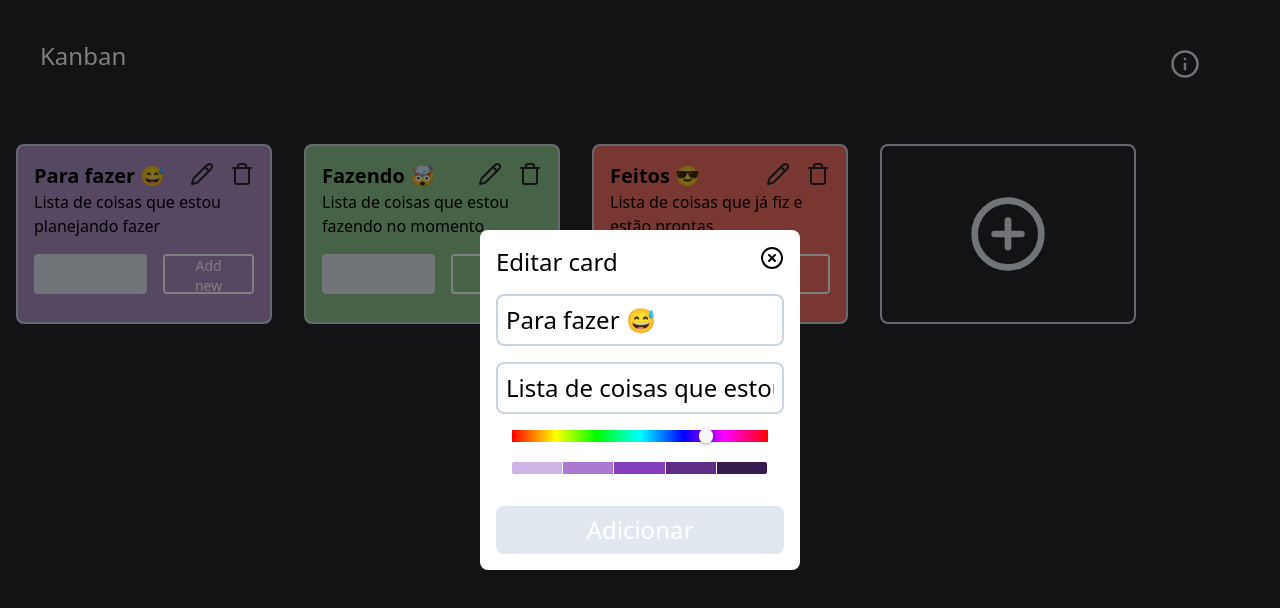
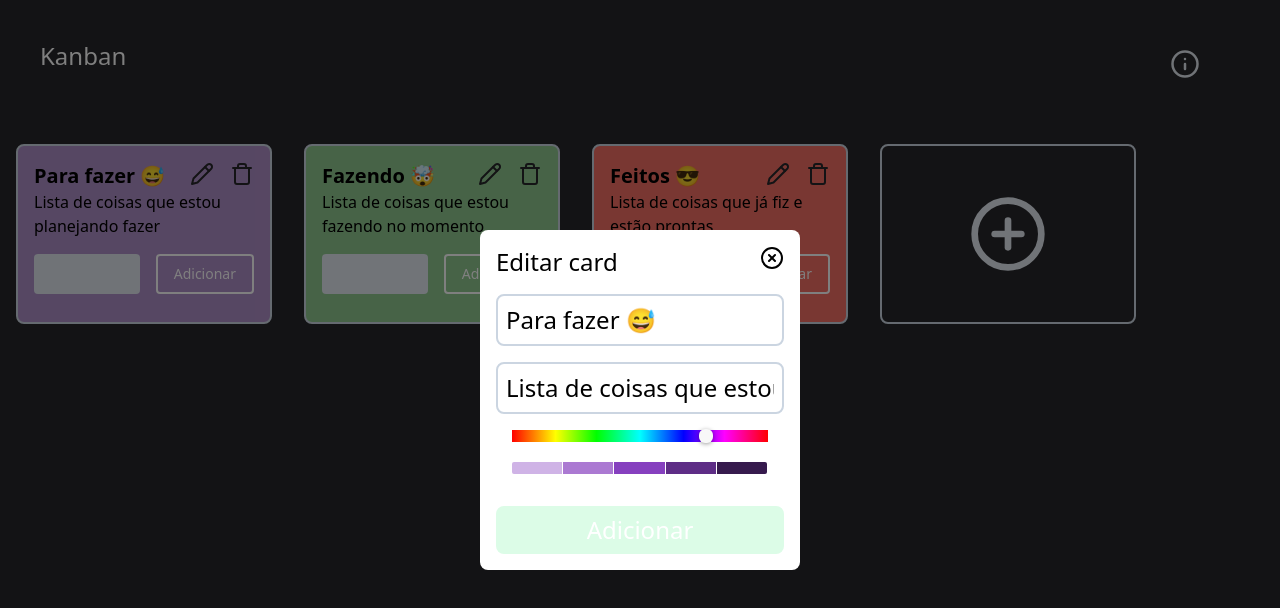
Before and after one commit to erickzz/Kanban, a React (Vite) app: page / in a window 1280 px wide. Both pictures are taken after a click on the icon 202 px from the left and 174 px from the top of the page. Shown: the top 608 px of the page. Built offline with nearby package versions, Linux system fonts and the light colour scheme.

Commit message:
Pequenos Ajustes

```diff
--- a/src/App.tsx
+++ b/src/App.tsx
@@ -147,7 +147,7 @@ function App() {
             />
           </div>
           <button
-            className="bg-slate-200 p-2 rounded-lg w-full mt-4 hover:bg-green-500 transition-colors text-white"
+            className="bg-green-100 p-2 rounded-lg w-full mt-4 hover:bg-green-500 transition-colors text-white"
             type="submit"
           >
             Adicionar
--- a/src/components/Card.tsx
+++ b/src/components/Card.tsx
@@ -205,7 +205,7 @@ function Card({
               setNewCardOption('');
             }}
           >
-            Add new
+            Adicionar
           </button>
         </div>
       </ul>
```
